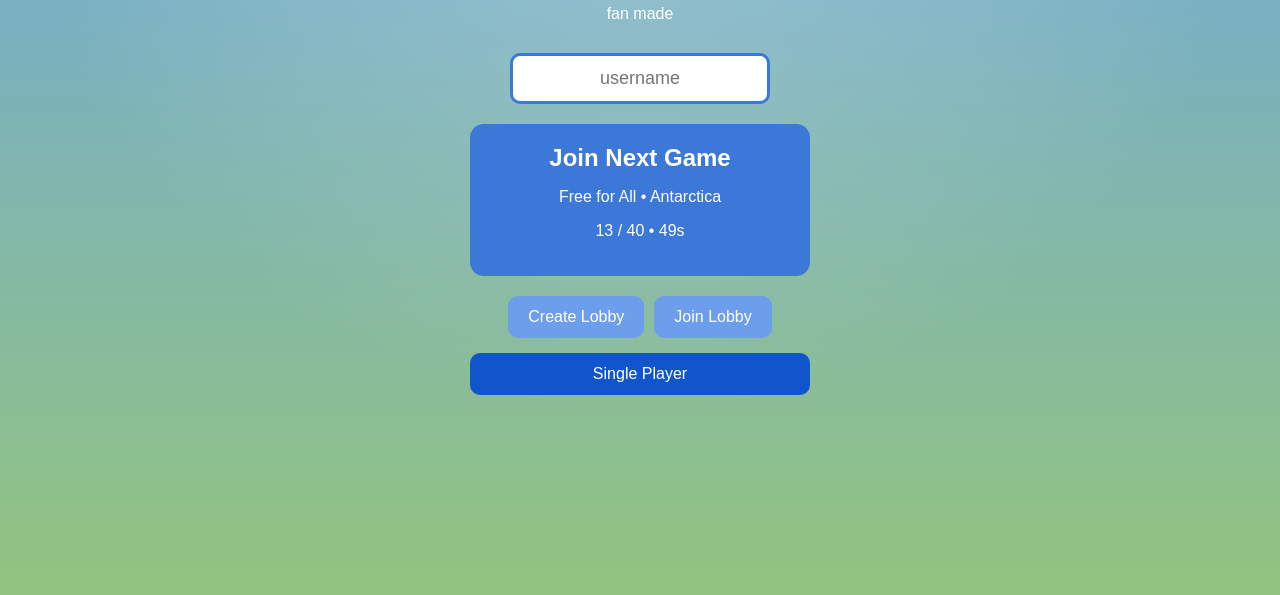
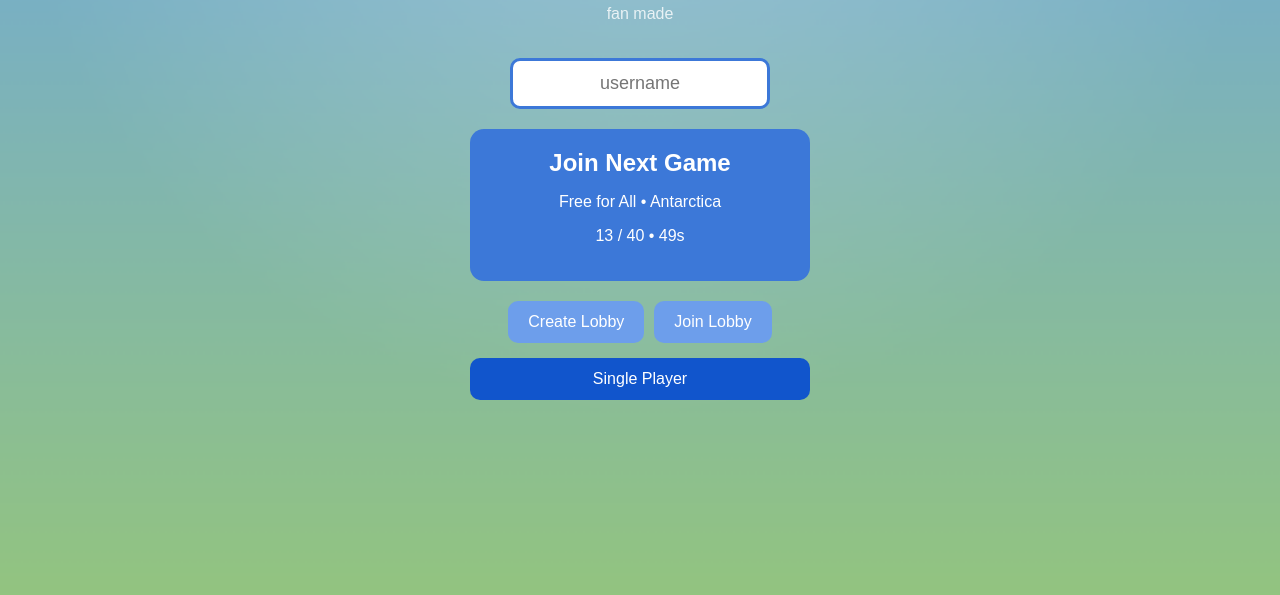
Before and after one commit to Roblox-Groups/OpenFront-FanMade, a plain HTML site: page index.html in a window 1280 px wide. Shown: the part 205-800 px from the top of the page. Drawn offline with Linux system fonts and the light colour scheme.

Commit message:
Update style.css

```diff
--- a/style.css
+++ b/style.css
@@ -38,10 +38,9 @@ body {
     0 0 20px rgba(255,255,255,0.4);
   margin-bottom: 4px;
 }
-
 .version {
-  color: white;
-  margin-bottom: 30px;
+  color: rgba(255,255,255,0.8);
+  margin-bottom: 35px;
 }
 
 /* Username input */
```
